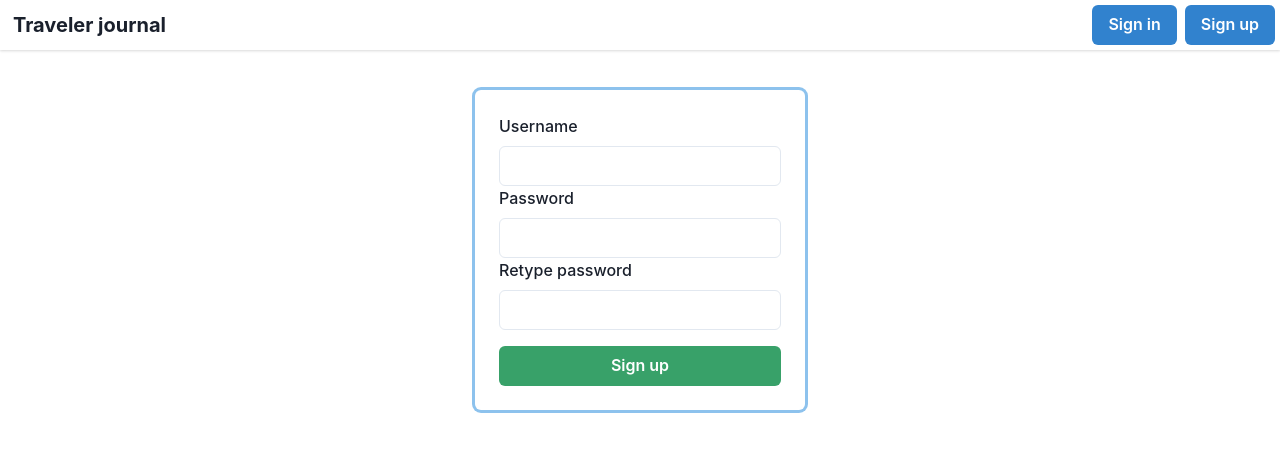
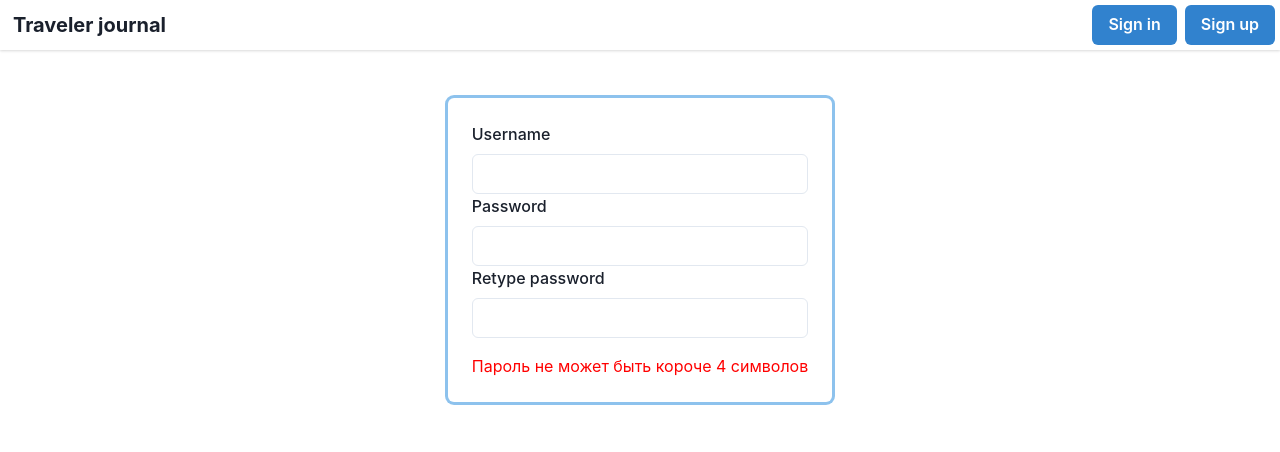
Before and after one commit to GeorgiiVoyakin/traveler-journal-client, a React (Create React App) app: page /signup in a window 1280 px wide. Shown: the top 452 px of the page. Built offline with nearby package versions, Linux system fonts and the light colour scheme.

Commit message:
Implement signup

```diff
--- a/src/routes/SignupPage.jsx
+++ b/src/routes/SignupPage.jsx
@@ -7,29 +7,63 @@ import {
   Center,
   Button,
   Stack,
+  Text,
 } from '@chakra-ui/react';
 import { signup } from '../api/users';
+import { useState } from 'react';
 
 export default function LoginPage() {
+  const [username, setUsername] = useState('');
+  const [firstPassword, setFirstPassword] = useState('');
+  const [secondPassword, setSecondPassword] = useState('');
+  const minPasswordLength = 4;
+
   return (
     <div className='signup-page'>
       <Center h='100%'>
-        <Box boxShadow='outline' p='6' rounded='md' bg='white'>
+        <Box boxShadow='outline' p='6' rounded='md' bg='white' minWidth={370}>
           <Stack spacing={4}>
             <FormControl>
               <FormLabel htmlFor='username'>Username</FormLabel>
-              <Input id='username' type='text' />
+              <Input
+                id='username'
+                type='text'
+                value={username}
+                onChange={(event) => {
+                  setUsername(event.target.value);
+                }}
+              />
               <FormLabel htmlFor='password'>Password</FormLabel>
-              <Input id='password' type='password' />
+              <Input
+                id='password'
+                type='password'
+                value={firstPassword}
+                onChange={(event) => {
+                  setFirstPassword(event.target.value);
+                }}
+              />
               <FormLabel htmlFor='password-confirm'>Retype password</FormLabel>
-              <Input id='password-confirm' type='password' />
+              <Input
+                id='password-confirm'
+                type='password'
+                value={secondPassword}
+                onChange={(event) => {
+                  setSecondPassword(event.target.value);
+                }}
+              />
             </FormControl>
+            {firstPassword === secondPassword ? (
+              firstPassword.length < minPasswordLength ? (
+                <Text color={'red'}>
+                  Пароль не может быть короче {minPasswordLength} символов
+                </Text>
+              ) : username.length > 0 ? (
                 <Button
                   type='submit'
                   colorScheme='green'
                   w='100%'
                   onClick={() => {
-                signup({})
+                    signup({ username, password: firstPassword })
                       .then(() => {
                         console.log('Ok');
                       })
@@ -40,6 +74,12 @@ export default function LoginPage() {
                 >
                   Sign up
                 </Button>
+              ) : (
+                <Text color={'red'}>Имя пользователя не может быть пустым</Text>
+              )
+            ) : (
+              <Text color={'red'}>Пароли не совпадают</Text>
+            )}
           </Stack>
         </Box>
       </Center>
```
Lines whose indentation alone changed are shown as unchanged.
